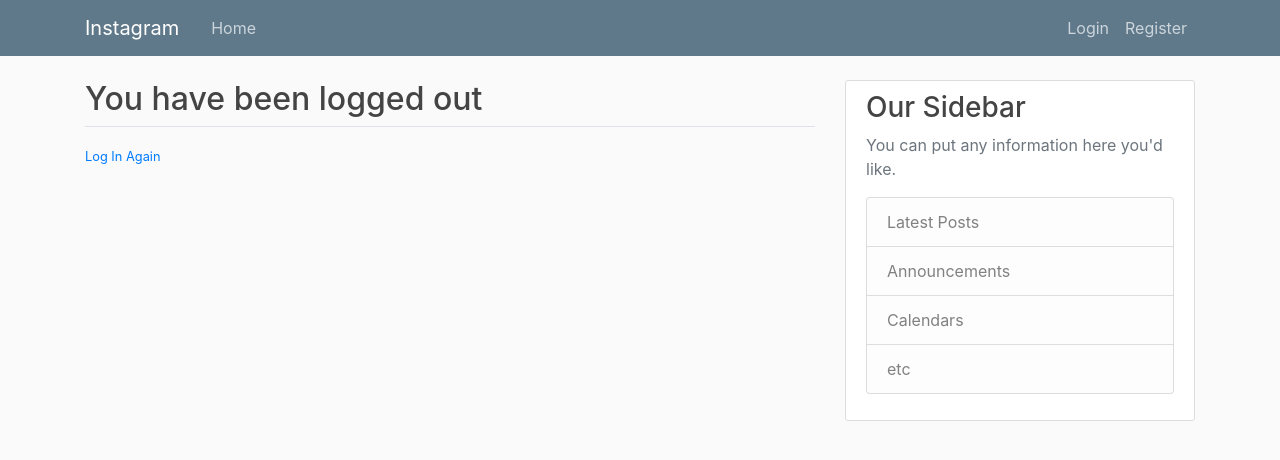
After one commit to vsidera/Vinstagram, a Django app: page /logout/ in a window 1280 px wide. The commit adds this page. Shown: the top 460 px of the page. Run offline with Django 3.2, Linux system fonts and the light colour scheme; some libraries are stand-ins or nearby versions.

Commit message:
implement logout functionality

```diff
--- /dev/null
+++ b/users/templates/users/logout.html
@@ -0,0 +1,9 @@
+{% extends "vinsta/base.html" %}
+{% block content %}
+    <h2>You have been logged out</h2>
+    <div class="border-top pt-3">
+        <small class="text-muted">
+            <a href="{% url 'login' %}">Log In Again</a>
+        </small>
+    </div>
+{% endblock content %}
--- a/users/views.py
+++ b/users/views.py
@@ -10,8 +10,8 @@ def register(request):
         if form.is_valid():
             form.save()
             username = form.cleaned_data.get('username')
-            messages.success(request, f'Account created for {username}!')
-            return redirect('vinsta-home')
+            messages.success(request, f'Your account has been created! You are now able to log in')
+            return redirect('login')
     else:
         form = UserRegisterForm()
     return render(request, 'users/register.html', {'form': form})
--- a/vinsta/templates/vinsta/base.html
+++ b/vinsta/templates/vinsta/base.html
@@ -33,8 +33,14 @@
             </div>
             <!-- Navbar Right Side -->
             <div class="navbar-nav">
-              <a class="nav-item nav-link" href="#">Login</a>
-              <a class="nav-item nav-link" href="#">Register</a>
+              <div class="navbar-nav">
+                {% if user.is_authenticated %}
+                  <a class="nav-item nav-link" href="{% url 'profile' %}">Profile</a>
+                  <a class="nav-item nav-link" href="{% url 'logout' %}">Logout</a>
+                {% else %}
+                  <a class="nav-item nav-link" href="{% url 'login' %}">Login</a>
+                  <a class="nav-item nav-link" href="{% url 'register' %}">Register</a>
+                {% endif %}
             </div>
           </div>
         </div>
```
Also changed, not shown: users/templates/users/profile.html (added, +14 -0 lines).
